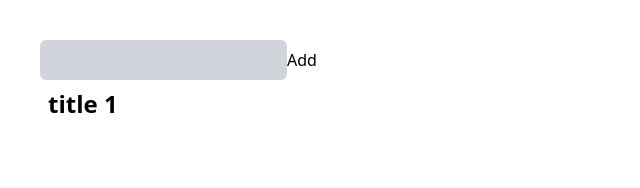
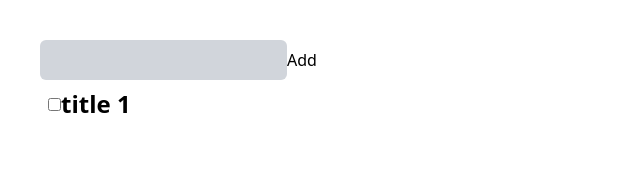
Before and after one commit to mabuhanifa/feed-a-help, a Next.js app: page / in a window 1280 px wide. Shown: the top 188 px of the page, without its empty margins (0-640 px from the left). Built offline with nearby package versions, Linux system fonts and the light colour scheme.

Commit message:
isCompleted updated using changeStatus

```diff
--- a/src/pages/index.tsx
+++ b/src/pages/index.tsx
@@ -23,7 +23,12 @@ const Home: NextPage = () => {
     )
     setTitle("");
   };
-
+  const changeStatus = (id: number) => {
+    setTodos((prevTodos) => prevTodos.map((prevTodo) => prevTodo.id === id ?
+      { ...prevTodo, isCompleted: !prevTodo.isCompleted }
+      :
+      prevTodo))
+  }
   return (
     <section className="p-10">
       <form onSubmit={(e) => createTodo(e)}>
@@ -39,6 +44,10 @@ const Home: NextPage = () => {
         {
           todos && todos.map((todo) => (
             <div key={todo.id} className="flex items-center p-2">
+              <input
+                type="checkbox"
+                checked={todo.isCompleted}
+                onChange={() => changeStatus(todo.id)} />
               <h1 className={`text-2xl font-bold ${todo.isCompleted ? "line-through" : ""}`}>
                 {todo.title}
               </h1>
```
